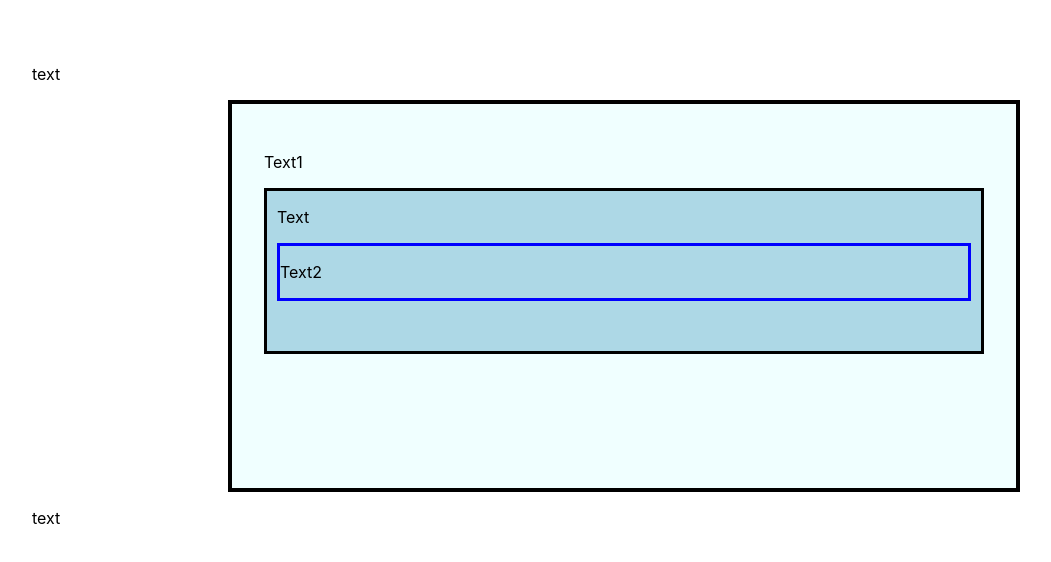
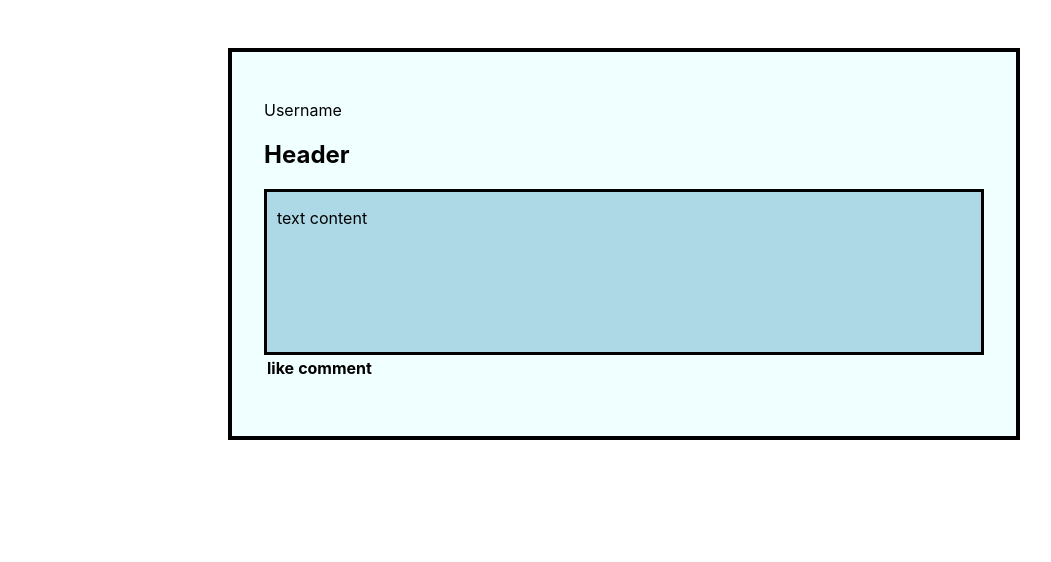
Before and after one commit to jennyton88/reactapp2, a React (Create React App) app in the folder client/: page / in a window 1280 px wide. Shown: the top 562 px of the page, without its empty margins (16-1067 px from the left). Built offline with nearby package versions, Linux system fonts and the light colour scheme.

Commit message:
added like comment area in table

```diff
--- a/client/src/App.js
+++ b/client/src/App.js
@@ -4,10 +4,7 @@ import './App.css';
 function App() {
   return (
     <div className="App">
-      {/* <AddPost /> */}
-      <p>text</p>
       <BoxedContent />
-      <p>text</p>
     </div>
   );
 }
@@ -15,13 +12,19 @@ function App() {
 function BoxedContent() {
   return (
     <div className="post-box">
-      <p>Text1</p>
+      <p>Username</p>
+      <h2>Header</h2>
       <div className="post-content">
-        <p>Text</p>
-        <div className="extra-content">
-          <p>Text2</p>
+        <p>text content</p>
         </div>
-      </div>
+        <div className="like-content">
+          <table>
+            <tr>
+              <th>like</th>
+              <th>comment</th>
+            </tr>
+          </table>
+        </div>
     </div>
   )
 }
```
